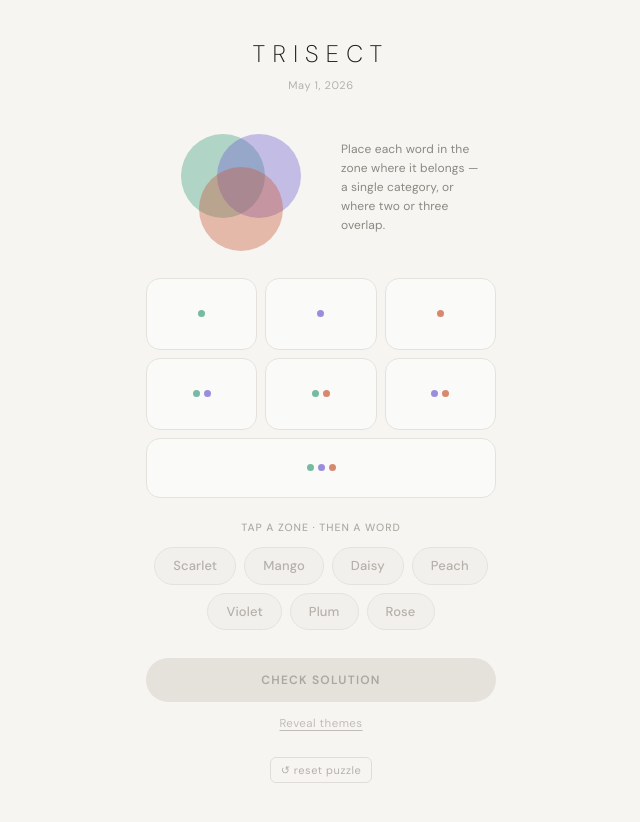
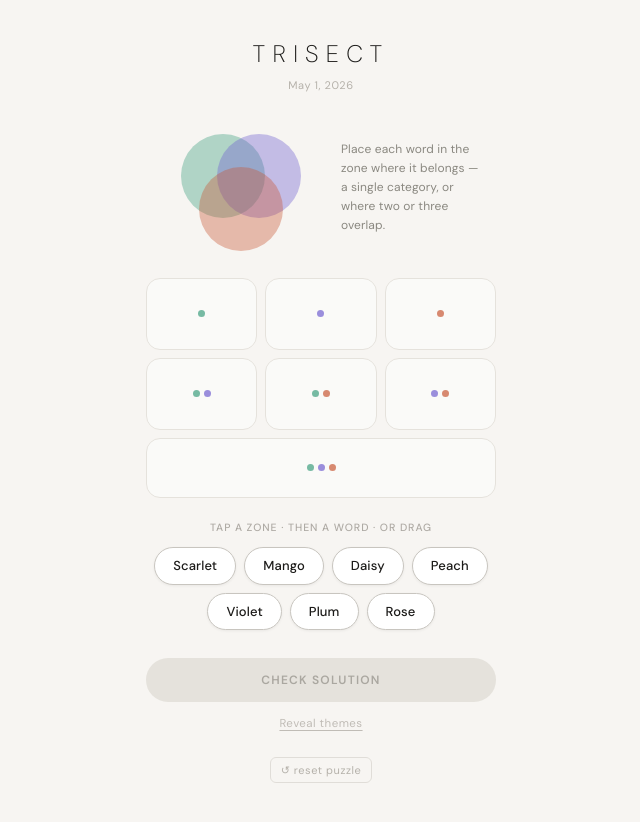
Before and after one commit to zychanzy/trisect, a React (Vite) app: page / in a window 1280 px wide. Shown: the top 822 px of the page, without its empty margins (319-959 px from the left). Built offline with nearby package versions, Linux system fonts and the light colour scheme.

Commit message:
feat: add drag and drop

```diff
--- a/src/apps/trisect/TrisectApp.tsx
+++ b/src/apps/trisect/TrisectApp.tsx
@@ -2,6 +2,7 @@ import { useTrisect } from './hooks/useTrisect';
 import { ZoneGrid } from './components/ZoneGrid';
 import { WordBank } from './components/WordBank';
 import { StatusBar } from './components/StatusBar';
+import { DragProvider, useDrag } from './context/DragContext';
 import { THEME_COLORS } from './data/zones';
 import type { Puzzle, ZoneId } from './types';
 
@@ -50,7 +51,34 @@ function DecorativeVenn({ themesRevealed, themes, selectedZone }: { themesReveal
   );
 }
 
-export function TrisectApp() {
+// The floating ghost chip shown while touch-dragging
+function DragGhost() {
+  const { ghostRef } = useDrag();
+  return (
+    <div
+      ref={ghostRef}
+      style={{
+        display: 'none',
+        position: 'fixed',
+        pointerEvents: 'none',
+        zIndex: 9999,
+        padding: '8px 18px',
+        borderRadius: 100,
+        background: '#1C1B19',
+        color: '#F7F5F2',
+        fontSize: 13,
+        fontFamily: '"DM Sans", sans-serif',
+        fontWeight: 500,
+        letterSpacing: '0.01em',
+        boxShadow: '0 4px 16px rgba(0,0,0,0.22)',
+        whiteSpace: 'nowrap',
+        transform: 'rotate(-2deg)',
+      }}
+    />
+  );
+}
+
+function TrisectInner() {
   const {
     puzzle,
     state,
@@ -60,6 +88,7 @@ export function TrisectApp() {
     selectZone,
     placeWord,
     removeWord,
+    dropWordIntoZone,
     submitSolution,
     revealThemes,
     reset,
@@ -79,6 +108,8 @@ export function TrisectApp() {
         fontFamily: '"DM Sans", sans-serif',
       }}
     >
+      <DragGhost />
+
       {/* Header */}
       <div style={{ textAlign: 'center', marginBottom: 28 }}>
         <h1 style={{
@@ -120,6 +151,7 @@ export function TrisectApp() {
         puzzle={puzzle}
         onSelectZone={selectZone}
         onRemoveWord={removeWord}
+        onDropWord={dropWordIntoZone}
         isDisabled={isGameOver}
         shaking={shaking}
       />
@@ -164,3 +196,11 @@ export function TrisectApp() {
     </div>
   );
 }
+
+export function TrisectApp() {
+  return (
+    <DragProvider>
+      <TrisectInner />
+    </DragProvider>
+  );
+}
--- a/src/apps/trisect/components/WordBank.tsx
+++ b/src/apps/trisect/components/WordBank.tsx
@@ -1,3 +1,6 @@
+import { useRef } from 'react';
+import { useDrag } from '../context/DragContext';
+
 interface WordBankProps {
   words: string[];
   onWordClick: (word: string) => void;
@@ -7,6 +10,7 @@ interface WordBankProps {
 
 export function WordBank({ words, onWordClick, hasSelectedZone, isDisabled }: WordBankProps) {
   const canPlace = hasSelectedZone && !isDisabled;
+  const { startDrag, endDrag, dragging, ghostRef } = useDrag();
 
   return (
     <div style={{ marginTop: 22 }}>
@@ -23,47 +27,118 @@ export function WordBank({ words, onWordClick, hasSelectedZone, isDisabled }: Wo
           fontFamily: '"DM Sans", sans-serif',
         }}
       >
-        {isDisabled ? '' : canPlace ? 'Tap a word to place it' : 'Tap a zone · then a word'}
+        {isDisabled ? '' : canPlace ? 'Tap or drag a word to place it' : 'Tap a zone · then a word · or drag'}
       </p>
 
       <div style={{ display: 'flex', flexWrap: 'wrap', gap: 8, justifyContent: 'center' }}>
         {words.map(word => (
-          <button
+          <DraggableWord
             key={word}
+            word={word}
+            canPlace={canPlace}
+            isDisabled={isDisabled}
             onClick={() => canPlace && onWordClick(word)}
-            disabled={!canPlace}
-            style={{
-              padding: '8px 18px',
-              borderRadius: 100,
-              border: `1.5px solid ${canPlace ? '#C8C5BF' : '#E5E2DC'}`,
-              background: canPlace ? '#FFFFFF' : '#F2F0ED',
-              color: canPlace ? '#1C1B19' : '#B5B1AA',
-              fontSize: 13,
-              fontFamily: '"DM Sans", sans-serif',
-              fontWeight: 500,
-              cursor: canPlace ? 'pointer' : 'not-allowed',
-              transition: 'all 0.15s ease',
-              letterSpacing: '0.01em',
-              boxShadow: canPlace ? '0 1px 3px rgba(0,0,0,0.06)' : 'none',
-              outline: 'none',
-            }}
-            onMouseEnter={e => {
-              if (canPlace) {
-                (e.currentTarget as HTMLButtonElement).style.background = '#F4F2EE';
-                (e.currentTarget as HTMLButtonElement).style.borderColor = '#AAA7A0';
-              }
-            }}
-            onMouseLeave={e => {
-              if (canPlace) {
-                (e.currentTarget as HTMLButtonElement).style.background = '#FFFFFF';
-                (e.currentTarget as HTMLButtonElement).style.borderColor = '#C8C5BF';
-              }
-            }}
-          >
-            {word}
-          </button>
+            onDragStart={() => startDrag(word, null)}
+            onDragEnd={endDrag}
+            isDragging={dragging?.word === word && dragging?.sourceZone === null}
+            ghostRef={ghostRef}
+          />
         ))}
       </div>
     </div>
   );
 }
+
+interface DraggableWordProps {
+  word: string;
+  canPlace: boolean;
+  isDisabled: boolean;
+  onClick: () => void;
+  onDragStart: () => void;
+  onDragEnd: () => void;
+  isDragging: boolean;
+  ghostRef: React.RefObject<HTMLDivElement | null>;
+}
+
+function DraggableWord({ word, canPlace, isDisabled, onClick, onDragStart, onDragEnd, isDragging, ghostRef }: DraggableWordProps) {
+  const elementRef = useRef<HTMLButtonElement | null>(null);
+
+  function handleTouchStart(e: React.TouchEvent) {
+    if (isDisabled) return;
+    onDragStart();
+
+    const touch = e.touches[0];
+
+    // Create ghost element
+    if (ghostRef.current) {
+      ghostRef.current.textContent = word;
+      ghostRef.current.style.display = 'block';
+      ghostRef.current.style.left = touch.clientX - 40 + 'px';
+      ghostRef.current.style.top = touch.clientY - 20 + 'px';
+    }
+  }
+
+  function handleTouchMove(e: React.TouchEvent) {
+    if (!ghostRef.current || ghostRef.current.style.display === 'none') return;
+    e.preventDefault();
+    const touch = e.touches[0];
+    ghostRef.current.style.left = touch.clientX - 40 + 'px';
+    ghostRef.current.style.top = touch.clientY - 20 + 'px';
+  }
+
+  function handleTouchEnd(e: React.TouchEvent) {
+    if (ghostRef.current) {
+      ghostRef.current.style.display = 'none';
+    }
+    // The zone's touchend handler fires after this, so we just clean up the ghost here.
+    // The actual drop is handled by the zone via document-level touch tracking in ZoneTile.
+    const touch = e.changedTouches[0];
+    // Find element under the finger
+    const el = document.elementFromPoint(touch.clientX, touch.clientY);
+    const zoneEl = el?.closest('[data-zone-id]');
+    if (zoneEl) {
+      zoneEl.dispatchEvent(new CustomEvent('word-drop', { bubbles: false, detail: { word } }));
+    }
+    onDragEnd();
+  }
+
+  return (
+    <button
+      ref={elementRef}
+      onClick={onClick}
+      disabled={!canPlace && isDisabled}
+      draggable={!isDisabled}
+      className={isDisabled ? '' : 'word-chip'}
+      onDragStart={e => {
+        e.dataTransfer.setData('text/plain', word);
+        e.dataTransfer.effectAllowed = 'move';
+        onDragStart();
+      }}
+      onDragEnd={onDragEnd}
+      onTouchStart={handleTouchStart}
+      onTouchMove={handleTouchMove}
+      onTouchEnd={handleTouchEnd}
+      style={{
+        padding: '8px 18px',
+        borderRadius: 100,
+        border: `1.5px solid ${isDisabled ? '#E5E2DC' : '#C8C5BF'}`,
+        background: isDisabled ? '#F2F0ED' : '#FFFFFF',
+        color: isDisabled ? '#B5B1AA' : '#1C1B19',
+        fontSize: 13,
+        fontFamily: '"DM Sans", sans-serif',
+        fontWeight: 500,
+        cursor: isDisabled ? 'not-allowed' : 'grab',
+        transition: 'all 0.15s ease',
+        letterSpacing: '0.01em',
+        boxShadow: isDisabled ? 'none' : '0 1px 3px rgba(0,0,0,0.06)',
+        outline: 'none',
+        opacity: isDragging ? 0.35 : 1,
+        touchAction: 'none',
+        userSelect: 'none',
+        WebkitUserSelect: 'none',
+      }}
+    >
+      {word}
+    </button>
+  );
+}
--- a/src/apps/trisect/components/ZoneGrid.tsx
+++ b/src/apps/trisect/components/ZoneGrid.tsx
@@ -8,6 +8,7 @@ interface ZoneGridProps {
   puzzle: Puzzle;
   onSelectZone: (zoneId: ZoneId) => void;
   onRemoveWord: (zoneId: ZoneId) => void;
+  onDropWord: (word: string, zoneId: ZoneId) => void;
   isDisabled: boolean;
   shaking: boolean;
 }
@@ -19,6 +20,7 @@ export function ZoneGrid({
   puzzle,
   onSelectZone,
   onRemoveWord,
+  onDropWord,
   isDisabled,
   shaking,
 }: ZoneGridProps) {
@@ -33,6 +35,7 @@ export function ZoneGrid({
         puzzle={puzzle}
         onSelect={onSelectZone}
         onRemove={onRemoveWord}
+        onDrop={onDropWord}
         isDisabled={isDisabled}
       />
     );
--- a/src/apps/trisect/components/ZoneTile.tsx
+++ b/src/apps/trisect/components/ZoneTile.tsx
@@ -1,5 +1,7 @@
-import type { ZoneId, Puzzle } from '../types';
-import { ZONE_META, THEME_COLORS } from '../data/zones';
+import { useEffect, useRef, useState } from "react";
+import type { ZoneId, Puzzle } from "../types";
+import { ZONE_META, THEME_COLORS } from "../data/zones";
+import { useDrag } from "../context/DragContext";
 
 interface ZoneTileProps {
   zoneId: ZoneId;
@@ -9,6 +11,7 @@ interface ZoneTileProps {
   puzzle: Puzzle;
   onSelect: (zoneId: ZoneId) => void;
   onRemove: (zoneId: ZoneId) => void;
+  onDrop: (word: string, zoneId: ZoneId) => void;
   isDisabled: boolean;
 }
 
@@ -20,10 +23,31 @@ export function ZoneTile({
   puzzle,
   onSelect,
   onRemove,
+  onDrop,
   isDisabled,
 }: ZoneTileProps) {
   const meta = ZONE_META[zoneId];
-  const isABC = zoneId === 'ABC';
+  const isABC = zoneId === "ABC";
+  const { dragging, startDrag, endDrag, ghostRef } = useDrag();
+  const [isDragOver, setIsDragOver] = useState(false);
+  const tileRef = useRef<HTMLButtonElement | null>(null);
+
+  const isBeingDragged =
+    dragging?.word === word && dragging?.sourceZone === zoneId;
+
+  // Listen for custom touch-drop events dispatched by word chips
+  useEffect(() => {
+    const el = tileRef.current;
+    if (!el || isDisabled) return;
+    function handleWordDrop(e: Event) {
+      const { word: droppedWord } = (e as CustomEvent).detail;
+      endDrag();
+      onDrop(droppedWord, zoneId);
+      setIsDragOver(false);
+    }
+    el.addEventListener("word-drop", handleWordDrop);
+    return () => el.removeEventListener("word-drop", handleWordDrop);
+  }, [zoneId, onDrop, isDisabled, endDrag]);
 
   function handleClick() {
     if (isDisabled && !word) return;
@@ -31,46 +55,139 @@ export function ZoneTile({
     else onSelect(zoneId);
   }
 
+  // HTML5 drag-and-drop handlers
+  function handleDragOver(e: React.DragEvent) {
+    if (isDisabled) return;
+    e.preventDefault();
+    e.dataTransfer.dropEffect = "move";
+    setIsDragOver(true);
+  }
+
+  function handleDragLeave() {
+    setIsDragOver(false);
+  }
+
+  function handleDrop(e: React.DragEvent) {
+    e.preventDefault();
+    setIsDragOver(false);
+    if (isDisabled) return;
+    const droppedWord = e.dataTransfer.getData("text/plain");
+    if (droppedWord) {
+      endDrag();
+      onDrop(droppedWord, zoneId);
+    }
+  }
+
+  // Touch drag: allow words placed on tiles to be dragged
+  function handleTouchStart(e: React.TouchEvent) {
+    if (!word || isDisabled) return;
+    e.stopPropagation();
+    startDrag(word, zoneId);
+    const touch = e.touches[0];
+    if (ghostRef.current) {
+      ghostRef.current.textContent = word;
+      ghostRef.current.style.display = "block";
+      ghostRef.current.style.left = touch.clientX - 40 + "px";
+      ghostRef.current.style.top = touch.clientY - 20 + "px";
+    }
+  }
+
+  function handleTouchMove(e: React.TouchEvent) {
+    if (!ghostRef.current || ghostRef.current.style.display === "none") return;
+    e.preventDefault();
+    const touch = e.touches[0];
+    ghostRef.current.style.left = touch.clientX - 40 + "px";
+    ghostRef.current.style.top = touch.clientY - 20 + "px";
+  }
+
+  function handleTouchEnd(e: React.TouchEvent) {
+    if (!dragging) return;
+    if (ghostRef.current) ghostRef.current.style.display = "none";
+    const touch = e.changedTouches[0];
+    const el = document.elementFromPoint(touch.clientX, touch.clientY);
+    const zoneEl = el?.closest("[data-zone-id]");
+    if (zoneEl) {
+      zoneEl.dispatchEvent(
+        new CustomEvent("word-drop", {
+          bubbles: false,
+          detail: { word: dragging.word },
+        }),
+      );
+    }
+    endDrag();
+  }
+
   const themeLabel = themesRevealed
-    ? meta.themes.map(t => puzzle.themes[t]).join(' · ')
+    ? meta.themes.map((t) => puzzle.themes[t]).join(" · ")
     : null;
 
-  const dots = meta.themes.map(t => THEME_COLORS[t]);
+  const dots = meta.themes.map((t) => THEME_COLORS[t]);
+
+  const showDropHighlight = isDragOver && !isDisabled && dragging !== null;
 
   return (
     <button
+      ref={tileRef}
+      data-zone-id={zoneId}
       onClick={handleClick}
       disabled={isDisabled && !word}
+      draggable={!!word && !isDisabled}
+      onDragStart={(e) => {
+        if (!word) return;
+        e.dataTransfer.setData("text/plain", word);
+        e.dataTransfer.effectAllowed = "move";
+        startDrag(word, zoneId);
+      }}
+      onDragEnd={endDrag}
+      onDragOver={handleDragOver}
+      onDragLeave={handleDragLeave}
+      onDrop={handleDrop}
+      onTouchStart={handleTouchStart}
+      onTouchMove={handleTouchMove}
+      onTouchEnd={handleTouchEnd}
       style={{
-        width: '100%',
+        width: "100%",
         height: isABC ? 60 : 72,
         borderRadius: 14,
-        border: `1.5px solid ${isSelected && !word ? '#1C1B19' : word ? '#D8D5CF' : '#E5E2DC'}`,
-        background: word ? '#FFFFFF' : isSelected ? '#F0EDE8' : '#FAFAF8',
-        boxShadow: word ? '0 1px 4px rgba(0,0,0,0.07)' : 'none',
-        display: 'flex',
-        flexDirection: 'column',
-        alignItems: 'center',
-        justifyContent: 'center',
+        border: `1.5px solid ${word ? "#D8D5CF" : isSelected || showDropHighlight ? "#C8C5BF" : "#E5E2DC"}`,
+        background: word
+          ? "#FFFFFF"
+          : isSelected || showDropHighlight
+            ? "#F4F2EE"
+            : "#FAFAF8",
+        boxShadow:
+          (isSelected || showDropHighlight) && !word
+            ? "0 2px 8px rgba(0,0,0,0.08)"
+            : word
+              ? "0 1px 4px rgba(0,0,0,0.07)"
+              : "none",
+        display: "flex",
+        flexDirection: "column",
+        alignItems: "center",
+        justifyContent: "center",
         gap: 5,
-        padding: '8px 6px',
-        cursor: isDisabled && !word ? 'not-allowed' : 'pointer',
-        transition: 'border-color 0.15s, background 0.15s, box-shadow 0.15s, transform 0.1s',
-        transform: isSelected && !word ? 'scale(1.02)' : 'scale(1)',
-        opacity: isDisabled && !word ? 0.45 : 1,
-        outline: 'none',
+        padding: "8px 6px",
+        cursor: isDisabled && !word ? "not-allowed" : word ? "grab" : "pointer",
+        transition:
+          "border-color 0.15s, background 0.15s, box-shadow 0.15s, transform 0.1s",
+        transform: "scale(1)",
+        opacity: isDisabled && !word ? 0.45 : isBeingDragged ? 0.3 : 1,
+        outline: "none",
         fontFamily: '"DM Sans", sans-serif',
+        touchAction: word ? "none" : "auto",
+        userSelect: "none",
+        WebkitUserSelect: "none",
       }}
     >
       {/* Membership dots */}
-      <div style={{ display: 'flex', gap: 4, alignItems: 'center' }}>
+      <div style={{ display: "flex", gap: 4, alignItems: "center" }}>
         {dots.map((color, i) => (
           <div
             key={i}
             style={{
               width: 7,
               height: 7,
-              borderRadius: '50%',
+              borderRadius: "50%",
               background: color,
               opacity: word ? 0.5 : 0.7,
             }}
@@ -85,11 +202,11 @@ export function ZoneTile({
           style={{
             fontSize: isABC ? 13 : 12,
             fontWeight: 600,
-            color: '#1C1B19',
-            letterSpacing: '0.01em',
+            color: "#1C1B19",
+            letterSpacing: "0.01em",
             lineHeight: 1.2,
-            textAlign: 'center',
-            wordBreak: 'break-word',
+            textAlign: "center",
+            wordBreak: "break-word",
           }}
         >
           {word}
@@ -102,9 +219,9 @@ export function ZoneTile({
           style={{
             fontSize: 8.5,
             fontWeight: 400,
-            color: '#A09D98',
-            letterSpacing: '0.03em',
-            textAlign: 'center',
+            color: "#A09D98",
+            letterSpacing: "0.03em",
+            textAlign: "center",
             lineHeight: 1.2,
           }}
         >
--- /dev/null
+++ b/src/apps/trisect/context/DragContext.tsx
@@ -0,0 +1,47 @@
+import { createContext, useContext, useRef, useState, useCallback } from 'react';
+import type { ZoneId } from '../types';
+
+interface DragState {
+  word: string;
+  sourceZone: ZoneId | null; // null = from word bank
+}
+
+interface DragContextValue {
+  dragging: DragState | null;
+  startDrag: (word: string, sourceZone: ZoneId | null) => void;
+  endDrag: () => void;
+  // For touch: track the element under the finger so zones know when they're hovered
+  touchTargetZone: ZoneId | null;
+  setTouchTargetZone: (z: ZoneId | null) => void;
+  // Ghost element ref for touch drag visual
+  ghostRef: React.RefObject<HTMLDivElement | null>;
+}
+
+const DragContext = createContext<DragContextValue | null>(null);
+
+export function DragProvider({ children }: { children: React.ReactNode }) {
+  const [dragging, setDragging] = useState<DragState | null>(null);
+  const [touchTargetZone, setTouchTargetZone] = useState<ZoneId | null>(null);
+  const ghostRef = useRef<HTMLDivElement | null>(null);
+
+  const startDrag = useCallback((word: string, sourceZone: ZoneId | null) => {
+    setDragging({ word, sourceZone });
+  }, []);
+
+  const endDrag = useCallback(() => {
+    setDragging(null);
+    setTouchTargetZone(null);
+  }, []);
+
+  return (
+    <DragContext.Provider value={{ dragging, startDrag, endDrag, touchTargetZone, setTouchTargetZone, ghostRef }}>
+      {children}
+    </DragContext.Provider>
+  );
+}
+
+export function useDrag() {
+  const ctx = useContext(DragContext);
+  if (!ctx) throw new Error('useDrag must be used inside DragProvider');
+  return ctx;
+}
--- a/src/index.css
+++ b/src/index.css
@@ -54,3 +54,8 @@ body {
 .animate-fade-in-up {
   animation: fadeInUp 0.45s ease forwards;
 }
+
+.word-chip:hover {
+  background: #F4F2EE !important;
+  border-color: #AAA7A0 !important;
+}
```
Also changed, not shown: src/apps/trisect/hooks/useTrisect.ts (+16 -0 lines), 1 other file (tests, documents, lock files or other folders).
